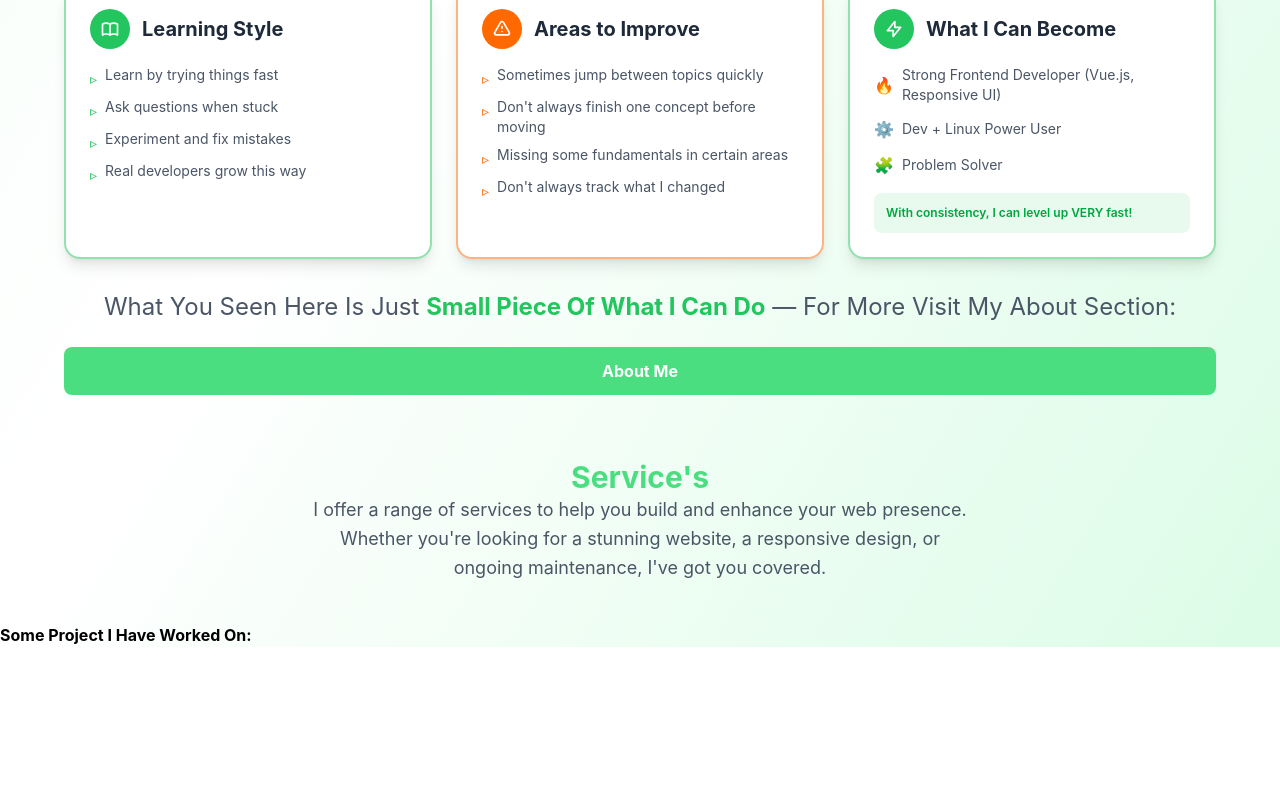
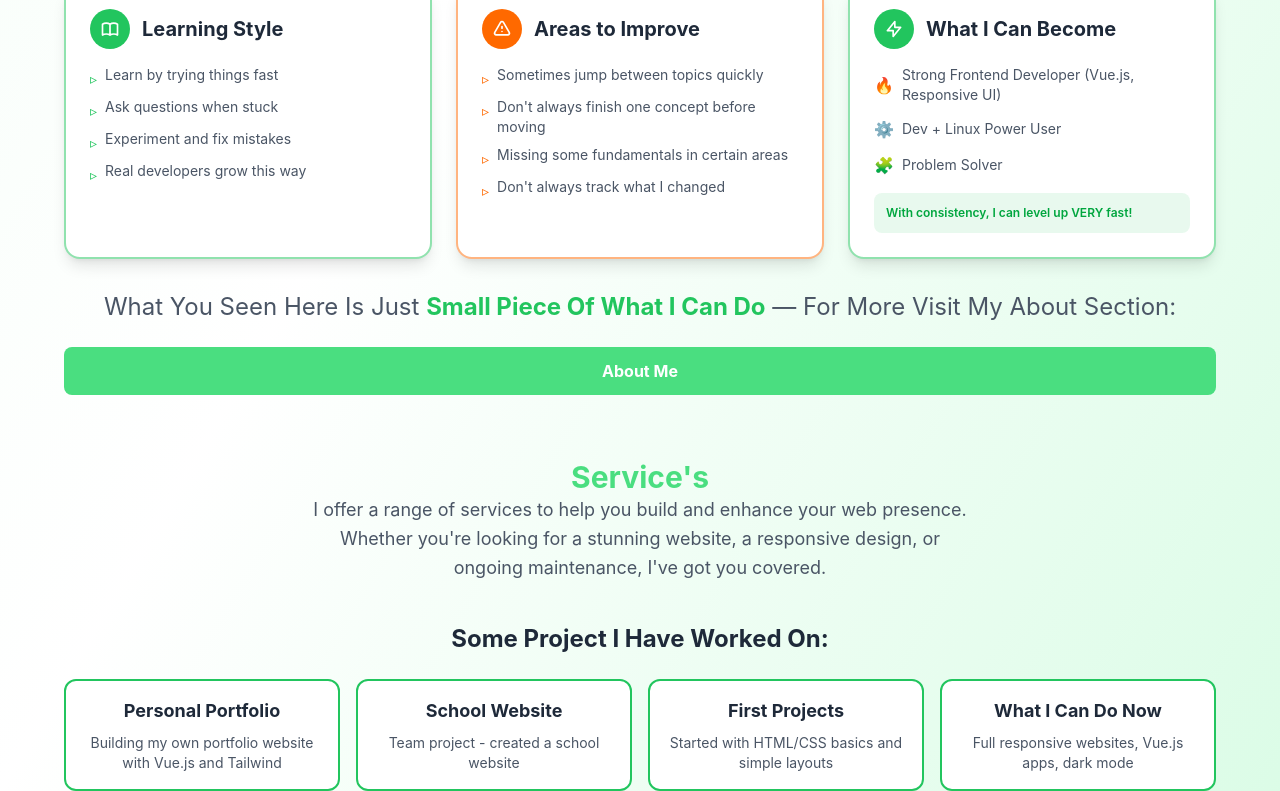
Before and after one commit to obamamulondovictor-coder/victor.com, a Vue app: page / in a window 1280 px wide. Shown: the part 1381-2172 px from the top of the page. Before the commit the page ends 2028 px from the top, so only its background shows below. Built offline with nearby package versions, Linux system fonts and the light colour scheme.

Commit message:
i added the about section now going to save and continue tomorrow , morning is to add link to my projects learned and mastering small classes and getting the mindset of the tailwind

```diff
--- a/src/pages/home.vue
+++ b/src/pages/home.vue
@@ -308,14 +308,34 @@ const isDark = inject('isDark');
       </RouterLink>
     </div>
   </div>
-  <div class="service">
+  <div class="service text-center">
     <h1 class="text-center font-black font-bold text-3xl text-green-400">Service's</h1>
-    <p class="dark:text-gray-300 text-gray-600 text-center text-base sm:text-lg max-w-2xl mx-auto mb-10 leading-relaxed">I offer a range of services to help
+    <p
+      class="dark:text-gray-300 text-gray-600 text-center text-base sm:text-lg max-w-2xl mx-auto mb-10 leading-relaxed">
+      I offer a range of services to help
       you build and
       enhance your web presence. Whether you're looking for a stunning website, a responsive design, or ongoing
       maintenance, I've got you covered.</p>
 
-      <strong class="text-center">Some Project I Have Worked On:</strong>
+    <strong class="text-2xl font-sans dark:text-white text-gray-800 block mb-4">Some Project I Have Worked On:</strong>
+    <div class="grid grid-cols-1 sm:grid-cols-2 lg:grid-cols-4 gap-4 mt-6 max-w-6xl mx-auto">
+      <div class="personal border-2 border-green-500 dark:border-green-400 rounded-xl hover:shadow-xl hover:shadow-green-500/30 hover:scale-105 transition-all duration-300 p-4 bg-white dark:bg-gray-800">
+        <h3 class="text-lg font-bold dark:text-white text-gray-800 mb-2">Personal Portfolio</h3>
+        <p class="text-sm dark:text-gray-300 text-gray-600">Building my own portfolio website with Vue.js and Tailwind</p>
+      </div>
+      <div class="appec border-2 border-green-500 dark:border-green-400 rounded-xl hover:shadow-xl hover:shadow-green-500/30 hover:scale-105 transition-all duration-300 p-4 bg-white dark:bg-gray-800">
+        <h3 class="text-lg font-bold dark:text-white text-gray-800 mb-2">School Website</h3>
+        <p class="text-sm dark:text-gray-300 text-gray-600">Team project - created a school website</p>
+      </div>
+      <div class="starting_workdone border-2 border-green-500 dark:border-green-400 rounded-xl hover:shadow-xl hover:shadow-green-500/30 hover:scale-105 transition-all duration-300 p-4 bg-white dark:bg-gray-800">
+        <h3 class="text-lg font-bold dark:text-white text-gray-800 mb-2">First Projects</h3>
+        <p class="text-sm dark:text-gray-300 text-gray-600">Started with HTML/CSS basics and simple layouts</p>
+      </div>
+      <div class="where_ border-2 border-green-500 dark:border-green-400 rounded-xl hover:shadow-xl hover:shadow-green-500/30 hover:scale-105 transition-all duration-300 p-4 bg-white dark:bg-gray-800">
+        <h3 class="text-lg font-bold dark:text-white text-gray-800 mb-2">What I Can Do Now</h3>
+        <p class="text-sm dark:text-gray-300 text-gray-600">Full responsive websites, Vue.js apps, dark mode</p>
+      </div>
+    </div>
 
   </div>
 </template>
```
